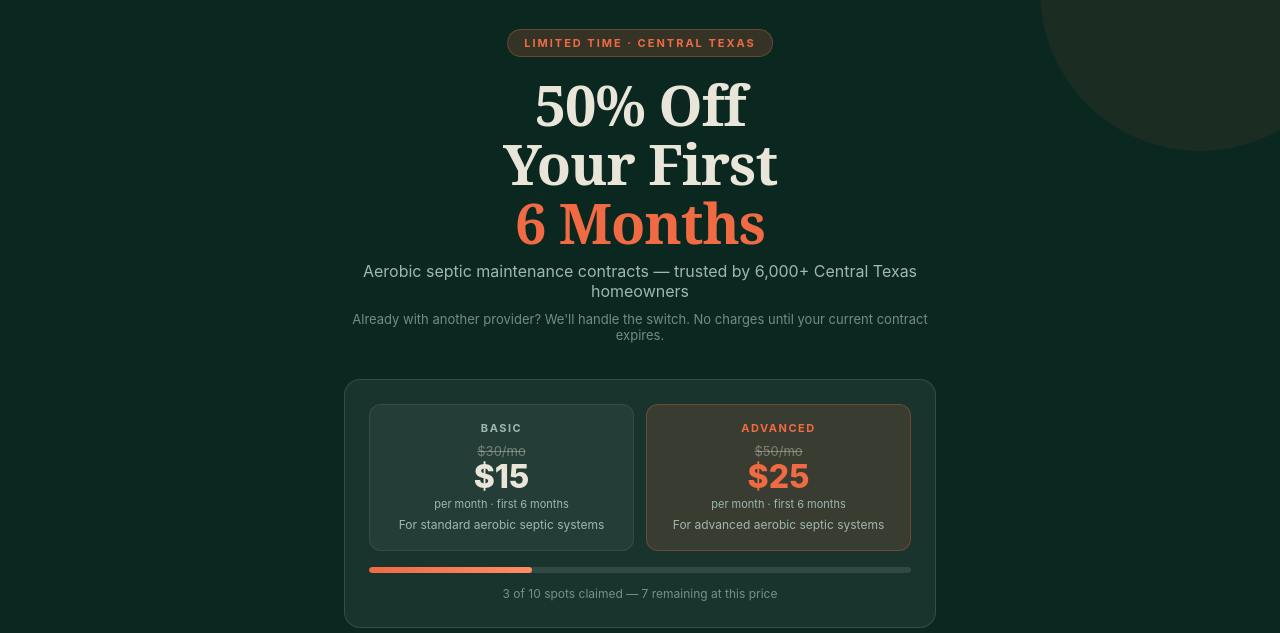
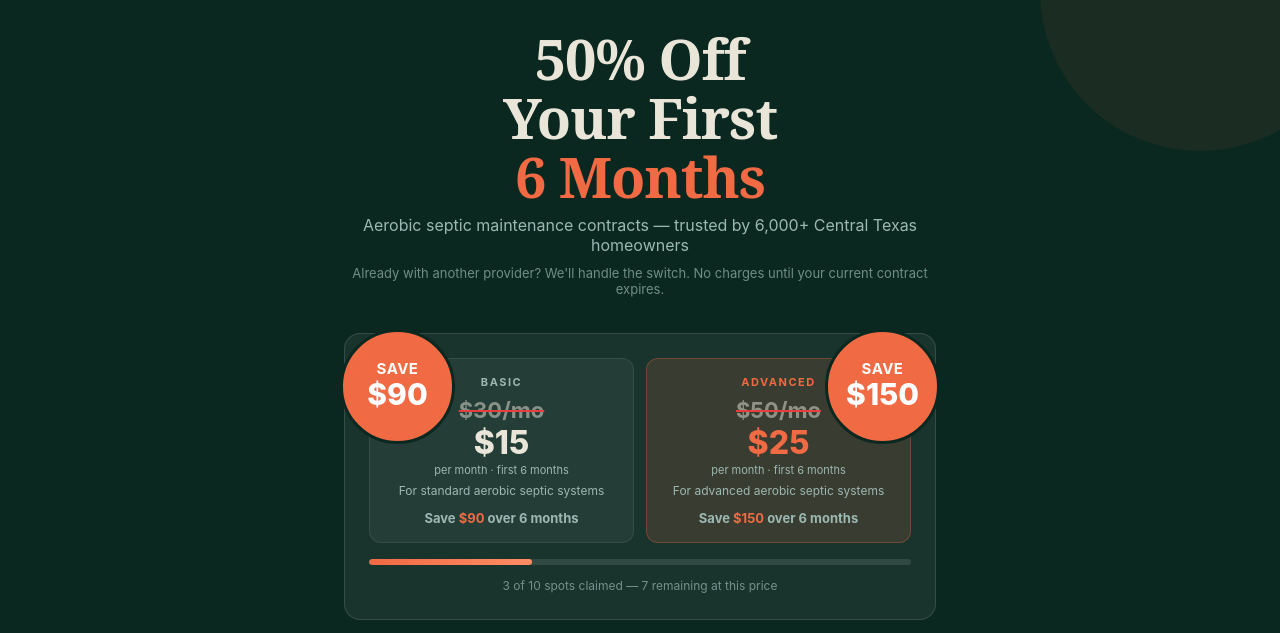
Before and after one commit to LukeWilson-lunaenvironmental/luna-50--off-contracts, a plain HTML site: page index.html in a window 1280 px wide. Shown: the part 125-758 px from the top of the page. Drawn offline with Linux system fonts and the light colour scheme.

Commit message:
Update index.html

```diff
--- a/index.html
+++ b/index.html
@@ -27,6 +27,24 @@
     color: var(--text-dark);
     -webkit-font-smoothing: antialiased;
   }
+
+
+  .price-box { position: relative; }
+  .save-badge {
+    position: absolute;
+    top: -30px; right: -30px;
+    width: 115px; height: 115px;
+    background: #f06a43;
+    border-radius: 50%;
+    display: flex;
+    align-items: center;
+    justify-content: center;
+    flex-direction: column;
+    border: 3px solid #0b2820;
+    z-index: 2;
+  }
+  .save-badge-top { font-size: 15px; color: #fff; font-weight: 700; line-height: 1; letter-spacing: 0.5px; text-transform: uppercase; }
+  .save-badge-amt { font-size: 30px; color: #fff; font-weight: 800; line-height: 1.2; }
 
   /* ── URGENCY BAR ── */
   .urgency-bar {
@@ -164,10 +182,25 @@
   }
 
   .price-was {
-    font-size: 13px;
-    color: rgba(233,230,217,0.4);
+    font-size: 22px;
+    font-weight: 700;
+    color: rgba(233,230,217,0.5);
+    margin-bottom: 4px;
+    display: flex;
+    align-items: center;
+    justify-content: center;
+    gap: 6px;
+  }
+  .price-was-x {
+    color: #e53e3e;
+    font-size: 20px;
+    font-weight: 800;
+    line-height: 1;
+  }
+  .price-was-num {
     text-decoration: line-through;
-    margin-bottom: 2px;
+    text-decoration-color: #e53e3e;
+    text-decoration-thickness: 2px;
   }
 
   .price-now {
@@ -798,7 +831,6 @@
       <span class="logo-name">Luna Environmental</span>
     </div>
 
-    <p class="eyebrow">Limited Time · Central Texas</p>
     <h1 class="hero-headline">50% Off<br>Your First<br><span>6 Months</span></h1>
     <p class="hero-sub">Aerobic septic maintenance contracts — trusted by 6,000+ Central Texas homeowners</p>
     <p class="hero-sub-small">Already with another provider? We'll handle the switch. No charges until your current contract expires.</p>
@@ -807,18 +839,22 @@
     <div class="pricing-card">
       <div class="pricing-row">
         <div class="price-box">
+          <div class="save-badge" style="left:-30px;right:auto;top:-30px;"><span class="save-badge-top">save</span><span class="save-badge-amt">$90</span></div>
           <p class="price-tier">Basic</p>
-          <p class="price-was">$30/mo</p>
+          <p class="price-was"><span class="price-was-num">$30/mo</span></p>
           <p class="price-now">$15</p>
           <p class="price-period">per month · first 6 months</p>
           <p class="price-desc">For standard aerobic septic systems</p>
+          <p style="margin-top:10px;font-size:13px;font-weight:700;color:#9db8b2;">Save <span style="color:#f06a43;">$90</span> over 6 months</p>
         </div>
         <div class="price-box featured">
+          <div class="save-badge"><span class="save-badge-top">save</span><span class="save-badge-amt">$150</span></div>
           <p class="price-tier">Advanced</p>
-          <p class="price-was">$50/mo</p>
+          <p class="price-was"><span class="price-was-num">$50/mo</span></p>
           <p class="price-now">$25</p>
           <p class="price-period">per month · first 6 months</p>
           <p class="price-desc">For advanced aerobic septic systems</p>
+          <p style="margin-top:10px;font-size:13px;font-weight:700;color:#9db8b2;">Save <span style="color:#f06a43;">$150</span> over 6 months</p>
         </div>
       </div>
       <div class="progress-track" style="margin-bottom:12px;">
@@ -832,6 +868,18 @@
       <p class="cta-note">No commitment. We'll call to confirm within 1 business day.</p>
     </div>
 
+  </div>
+</section>
+
+
+<!-- GOOGLE REVIEWS -->
+<section style="background:#0b2820; padding: 0 24px 48px;">
+  <div style="max-width:640px; margin:0 auto;">
+    <div style="border-top: 1px solid rgba(255,255,255,0.1); padding-top: 36px; text-align:center; margin-bottom: 24px;">
+      <p style="display:inline-block; background:rgba(240,106,67,0.18); color:#f06a43; font-size:11px; font-weight:700; letter-spacing:2px; text-transform:uppercase; padding:6px 16px; border-radius:20px; border:1px solid rgba(240,106,67,0.3); margin-bottom:14px;">What our customers say</p>
+    </div>
+    <script src="https://elfsightcdn.com/platform.js" async></script>
+    <div class="elfsight-app-c8b4c0af-3fda-4df4-9748-91285aad9750" data-elfsight-app-lazy></div>
   </div>
 </section>
 
```
